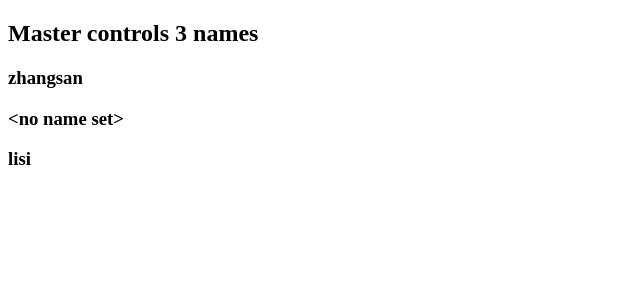
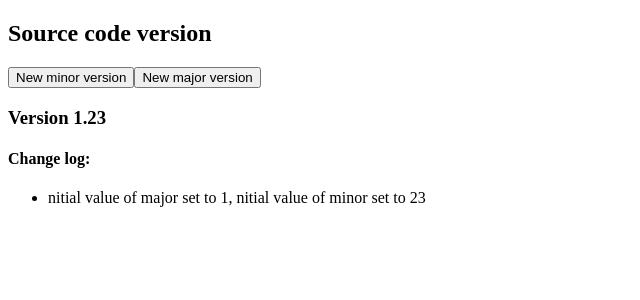
Before and after one commit to Tiehuijie/angular-demo, an Angular app: page / in a window 1280 px wide. Shown: the top 300 px of the page, without its empty margins (0-640 px from the left). Built offline with nearby package versions, Linux system fonts and the light colour scheme.

Commit message:
[thj] feat: 通过ngOnChanges()来截听输入属性值的变化

```diff
--- a/src/app/app.module.ts
+++ b/src/app/app.module.ts
@@ -8,6 +8,8 @@
 import {HeroChildComponent} from './components/component-interaction/hero-child.component';
 import {NameParentComponent} from './components/component-interaction/name-parent.component';
 import {NameChildComponent} from './components/component-interaction/name-child.component';
+import {VersionParentComponent} from './components/component-interaction/version-parent.component';
+import {VersionChildComponent} from './components/component-interaction/version-child.component';
 
 @NgModule({
   declarations: [
@@ -17,6 +19,8 @@
     HeroChildComponent,
     NameParentComponent,
     NameChildComponent,
+    VersionParentComponent,
+    VersionChildComponent,
   ],
   imports: [
     BrowserModule,
--- a/src/app/components/component-interaction/component-interaction.component.html
+++ b/src/app/components/component-interaction/component-interaction.component.html
@@ -1 +1 @@
-<app-name-parent></app-name-parent>
+<app-version-parent></app-version-parent>
--- /dev/null
+++ b/src/app/components/component-interaction/version-child.component.ts
@@ -0,0 +1,33 @@
+import {Component, Input, OnChanges, SimpleChanges} from '@angular/core';
+
+@Component({
+  selector: 'app-version-child',
+  template: `
+    <h3>Version {{major}}.{{minor}}</h3>
+    <h4>Change log:</h4>
+    <ul>
+      <li *ngFor="let change of changeLog">{{change}}</li>
+    </ul>
+  `
+})
+export class VersionChildComponent implements OnChanges{
+  @Input() major: number;
+  @Input() minor: number;
+  changeLog: string[] = [];
+
+  ngOnChanges(changes: SimpleChanges): void {
+    const log: string[] = [];
+    // tslint:disable-next-line:forin
+    for (const propName in changes) {
+      const changedProp = changes[propName];
+      const to = JSON.stringify(changedProp.currentValue);
+      if (changedProp.isFirstChange()) {
+        log.push(`nitial value of ${propName} set to ${to}`);
+      } else {
+        const from = JSON.stringify(changedProp.previousValue);
+        log.push(`${propName} changed from ${from} to ${to}`);
+      }
+    }
+    this.changeLog.push(log.join(', '));
+  }
+}
--- /dev/null
+++ b/src/app/components/component-interaction/version-parent.component.ts
@@ -0,0 +1,24 @@
+import {Component} from '@angular/core';
+
+@Component({
+  selector: 'app-version-parent',
+  template: `
+    <h2>Source code version</h2>
+  <button (click)="newMinor()">New minor version</button>
+  <button (click)="newMajor()">New major version</button>
+  <app-version-child [major]="major" [minor]="minor"></app-version-child>
+  `
+})
+export class VersionParentComponent{
+  major = 1;
+  minor = 23;
+
+  newMinor(): void{
+    this.minor ++;
+  }
+
+  newMajor(): void{
+    this.major ++;
+    this.minor = 0;
+  }
+}
```
